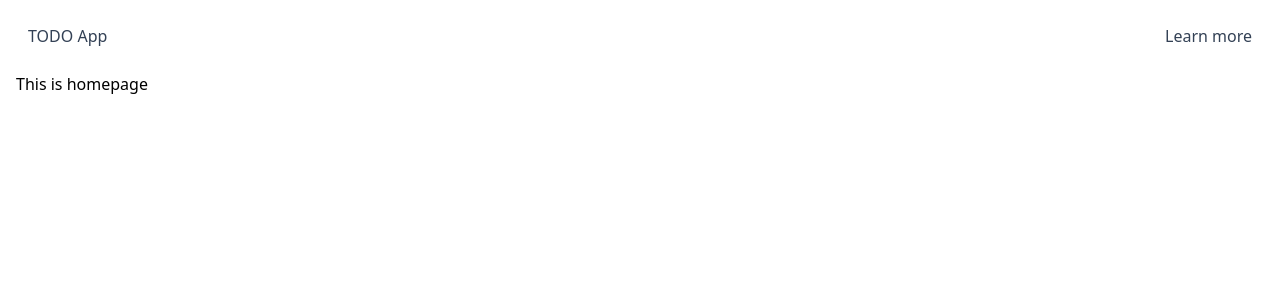
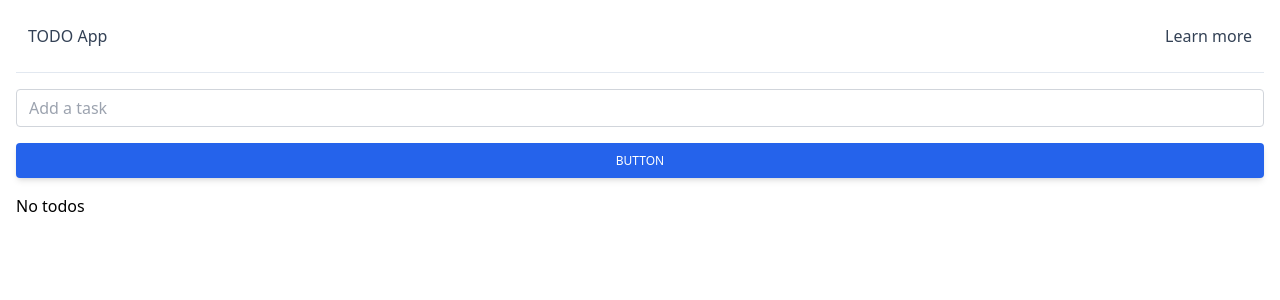
Before and after one commit to robertkibet/svelte-tailwind-firebase-app, a SvelteKit app: page / in a window 1280 px wide. Shown: the top 300 px of the page. Built offline with nearby package versions, Linux system fonts and the light colour scheme.

Commit message:
feat: add todo and clear input

```diff
--- a/src/app.html
+++ b/src/app.html
@@ -9,7 +9,7 @@
 </head>
 
 <body class="p-4 block">
-	<div class="flex flex-col gap-4">%sveltekit.body%</div>
+	<div class="flex flex-col gap-4 relative">%sveltekit.body%</div>
 </body>
 
 </html>
--- /dev/null
+++ b/src/lib/types.ts
@@ -0,0 +1,8 @@
+interface Todo {
+	id: number;
+	task: string;
+	isComplete: boolean;
+	createdAt: Date;
+}
+
+export type { Todo };
--- a/src/routes/+layout.svelte
+++ b/src/routes/+layout.svelte
@@ -2,7 +2,8 @@
 	import '../app.css';
 </script>
 
-<nav class="flex justify-between">
+<!-- nav with border bottom -->
+<nav class="flex justify-between border-b border-slate-200 pb-4">
 	<a
 		href="/"
 		class="font-medium px-3 py-2 text-slate-700 rounded-lg hover:bg-slate-100 hover:text-slate-900"
--- a/src/routes/+page.svelte
+++ b/src/routes/+page.svelte
@@ -1 +1,74 @@
-<h1>This is homepage</h1>
+<script lang="ts">
+	import type { Todo } from '$lib/types';
+
+	let todos: Todo[] = [];
+	let task = '';
+
+	const addTodo = () => {
+		const todo: Todo = {
+			id: todos.length + 1,
+			task: task,
+			isComplete: false,
+			createdAt: new Date()
+		};
+		// check if todo exists
+		if (task === '') return;
+
+		const exists = todos.find(
+			(todo) => todo.task.toLocaleLowerCase().trim() === task.toLocaleLowerCase().trim()
+		);
+		if (exists) return;
+
+		todos = [todo, ...todos];
+		// clear input
+		task = '';
+	};
+
+	$: console.table(todos);
+</script>
+
+<input
+	type="text"
+	placeholder="Add a task"
+	bind:value={task}
+	class="
+        form-control
+        block
+        w-full
+        px-3
+        py-1.5
+        text-base
+        font-normal
+        text-gray-700
+        bg-white bg-clip-padding
+        border border-solid border-gray-300
+        rounded
+        transition
+        ease-in-out
+        m-0
+        focus:text-gray-700 focus:bg-white focus:border-blue-600 focus:outline-none
+        "
+/>
+<button
+	on:click={addTodo}
+	class="inline-block px-6 py-2.5 bg-blue-600 text-white font-medium text-xs leading-tight uppercase rounded shadow-md hover:bg-blue-700 hover:shadow-lg focus:bg-blue-700 focus:shadow-lg focus:outline-none focus:ring-0 active:bg-blue-800 active:shadow-lg transition duration-150 ease-in-out"
+	>Button</button
+>
+
+<!-- check todo length -->
+{#if todos.length > 0}
+	<ol class="list-decimal">
+		<!-- loop through todos -->
+		{#each todos as todo}
+			<li class:complete={todo.isComplete}>{todo.task}</li>
+		{/each}
+	</ol>
+{:else}
+	<p>No todos</p>
+{/if}
+
+<style>
+	.complete {
+		text-decoration: line-through;
+	}
+</style>
```
